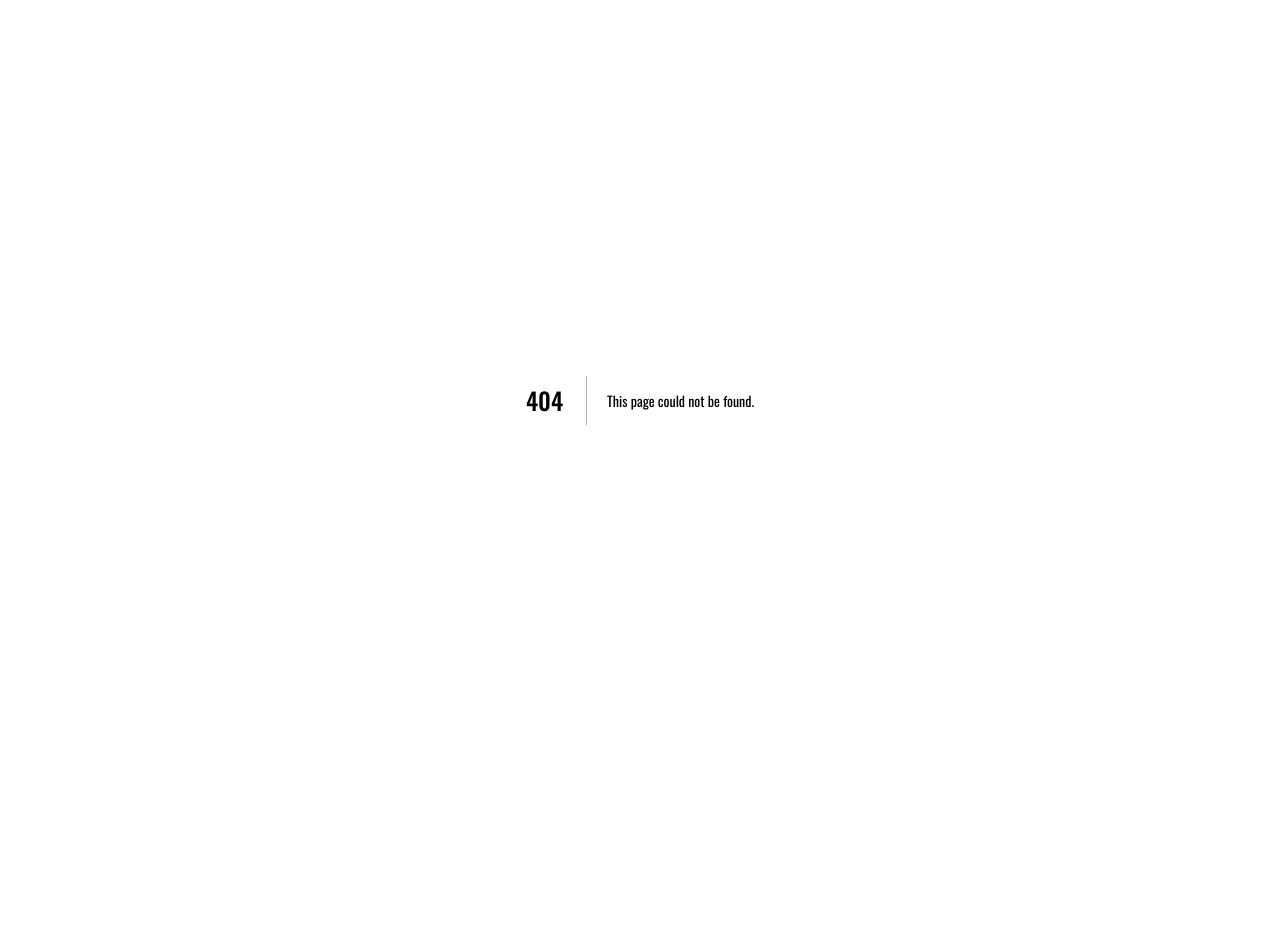
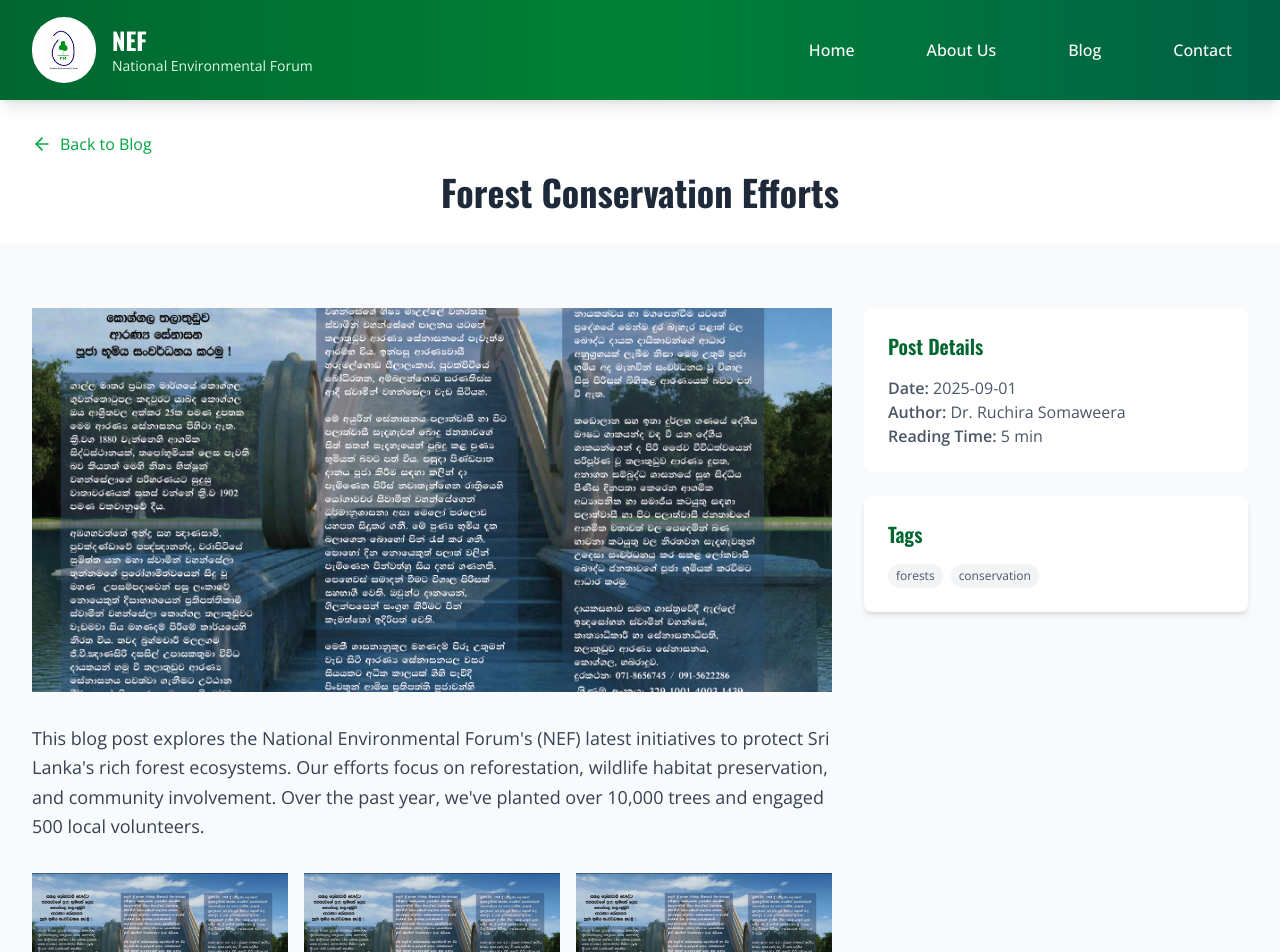
Before and after one commit to kin-lgtm/nef-website, a Next.js app: page /blog/1 in a window 1280 px wide. Before the commit this address had no page. Shown: the top 952 px of the page. Before the commit the page ends 800 px from the top, so only its background shows below. Built offline with nearby package versions, Linux system fonts and the light colour scheme.

Commit message:
wire blog detail page for each blog page

```diff
--- /dev/null
+++ b/src/app/blog/[id]/page.tsx
@@ -0,0 +1,183 @@
+'use client'
+
+import React from 'react';
+import Navbar from '@/components/navbar';
+import Footer from '@/components/footer';
+import Image from 'next/image';
+import { ArrowLeft } from 'lucide-react';
+
+// Define the interface for a blog post
+interface BlogPost {
+  title: string;
+  image: string;
+  description: string;
+  additionalImages: string[];
+  secondDescription: string;
+  date: string;
+  author: string;
+  readingTime: string;
+  tags: string[];
+}
+
+// Define the blogDetails object with an index signature
+const blogDetails: { [key: string]: BlogPost } = {
+  '1': {
+    title: 'Forest Conservation Efforts',
+    image: '/images/blog-1.jpg',
+    description: 'This blog post explores the National Environmental Forum\'s (NEF) latest initiatives to protect Sri Lanka\'s rich forest ecosystems. Our efforts focus on reforestation, wildlife habitat preservation, and community involvement. Over the past year, we\'ve planted over 10,000 trees and engaged 500 local volunteers.',
+    additionalImages: [
+      '/images/blog-1.jpg',
+      '/images/blog-1.jpg',
+      '/images/blog-1.jpg',
+      '/images/blog-1.jpg',
+      '/images/blog-1.jpg',
+    ],
+    secondDescription: 'The success of these initiatives is attributed to the collaboration with local communities and experts. We\'ve also implemented monitoring systems to track the growth and health of the newly planted trees, ensuring long-term sustainability.',
+    date: '2025-09-01',
+    author: 'Dr. Ruchira Somaweera',
+    readingTime: '5 min',
+    tags: ['forests', 'conservation'],
+  },
+  '2': {
+    title: 'Indigenous Knowledge Preservation',
+    image: '/images/blog-1.jpg',
+    description: 'This post delves into how NEF is preserving indigenous knowledge in Sri Lanka. Indigenous communities hold valuable insights into sustainable practices that have been passed down for generations.',
+    additionalImages: [
+      '/images/blog-1.jpg',
+      '/images/blog-1.jpg',
+      '/images/blog-1.jpg',
+    ],
+    secondDescription: 'Through workshops and documentation, we\'re ensuring these practices are shared with future generations, blending traditional wisdom with modern conservation techniques.',
+    date: '2025-09-15',
+    author: 'Prof. Gamini Pushpakumara',
+    readingTime: '7 min',
+    tags: ['indigenous', 'culture'],
+  },
+  // Add more blog details as needed
+};
+
+export default function BlogDetailPage({ params }: { params: Promise<{ id: string }> }) {
+  // Unwrap the params Promise using React.use()
+  const resolvedParams = React.use(params);
+  const { id } = resolvedParams;
+
+  const post = blogDetails[id];
+
+  if (!post) {
+    return <div className="min-h-screen bg-gray-50 flex items-center justify-center">Blog post not found</div>;
+  }
+
+  return (
+    <div className="min-h-screen bg-gray-50">
+      <Navbar />
+      {/* Back Button and Title */}
+      <section className="py-8 bg-white sticky top-0 z-10 ">
+        <div className="max-w-7xl mx-auto px-4 sm:px-6 lg:px-8">
+          <a href="/blog" className="inline-flex items-center text-green-600 hover:text-green-800 transition-colors mb-4">
+            <ArrowLeft className="h-5 w-5 mr-2" /> Back to Blog
+          </a>
+          <h1 className="text-4xl font-bold text-gray-800 text-center">{post.title}</h1>
+        </div>
+      </section>
+
+      {/* Three-Column Content */}
+      <section className="py-16 bg-gray-50">
+        <div className="max-w-7xl mx-auto px-4 sm:px-6 lg:px-8">
+          <div className="grid md:grid-cols-3 gap-8">
+            {/* Main Content (Spans first 2 columns) */}
+            <div className="col-span-2 space-y-8">
+              {/* Initial Image */}
+              <div className="w-full h-96 overflow-hidden">
+                <Image
+                  src={post.image}
+                  alt={post.title}
+                  width={600}
+                  height={384} // 16:10 aspect ratio
+                  className="object-cover w-full h-full"
+                  onError={(e) => {
+                    const target = e.target as HTMLImageElement;
+                    target.src = '/placeholder.jpg';
+                  }}
+                />
+              </div>
+
+              {/* First Description */}
+              <p className="text-lg text-gray-700 leading-relaxed">
+                {post.description}
+              </p>
+
+              {/* Additional Images */}
+              <div className="grid grid-cols-1 sm:grid-cols-2 lg:grid-cols-3 gap-4">
+                {post.additionalImages.slice(0, 5).map((img, idx) => (
+                  <div key={idx} className="w-full h-48 overflow-hidden">
+                    <Image
+                      src={img}
+                      alt={`${post.title} - Image ${idx + 1}`}
+                      width={300}
+                      height={192} // 16:10 aspect ratio
+                      className="object-cover w-full h-full"
+                      onError={(e) => {
+                        const target = e.target as HTMLImageElement;
+                        target.src = '/placeholder.jpg';
+                      }}
+                    />
+                  </div>
+                ))}
+              </div>
+
+              {/* Second Description */}
+              <p className="text-lg text-gray-700 leading-relaxed">
+                {post.secondDescription}
+              </p>
+            </div>
+
+            {/* Post Details (Third column) */}
+            <div className="space-y-6">
+              <div className="bg-white p-6 rounded-lg">
+                <h3 className="text-xl font-semibold text-green-800 mb-4">Post Details</h3>
+                <div className="text-gray-600">
+                  <p><strong>Date:</strong> {post.date}</p>
+                  <p><strong>Author:</strong> {post.author}</p>
+                  <p><strong>Reading Time:</strong> {post.readingTime}</p>
+                </div>
+              </div>
+              <div className="bg-white p-6 rounded-lg shadow-md">
+                <h3 className="text-xl font-semibold text-green-800 mb-4">Tags</h3>
+                <div className="flex flex-wrap gap-2">
+                  {post.tags.map((tag, idx) => (
+                    <span key={idx} className="text-xs px-2 py-1 bg-gray-100 rounded-full text-gray-600">
+                      {tag}
+                    </span>
+                  ))}
+                </div>
+              </div>
+            </div>
+          </div>
+        </div>
+      </section>
+
+      {/* Newsletter Subscription */}
+      <section className="py-16 bg-gradient-to-r from-green-800 to-emerald-800 text-white">
+        <div className="max-w-4xl mx-auto px-4 sm:px-6 lg:px-8 text-center">
+          <h2 className="text-4xl font-bold mb-6">Subscribe to Our Blog</h2>
+          <p className="text-xl text-green-100 mb-8">
+            Stay updated with the latest insights on environmental conservation and indigenous knowledge preservation.
+          </p>
+          <div className="flex flex-col sm:flex-row gap-4 justify-center max-w-2xl mx-auto">
+            <input
+              type="email"
+              placeholder="Enter your email"
+              className="w-full py-4 px-6 rounded-lg bg-white/10 border border-white/20 focus:outline-none focus:border-white placeholder:text-green-100"
+            />
+            <button className="bg-green-500 text-white px-8 py-4 rounded-lg font-semibold hover:bg-green-400 transition-all duration-300">
+              Subscribe
+            </button>
+          </div>
+        </div>
+      </section>
+
+      {/* Footer */}
+      <Footer />
+    </div>
+  );
+}
```
